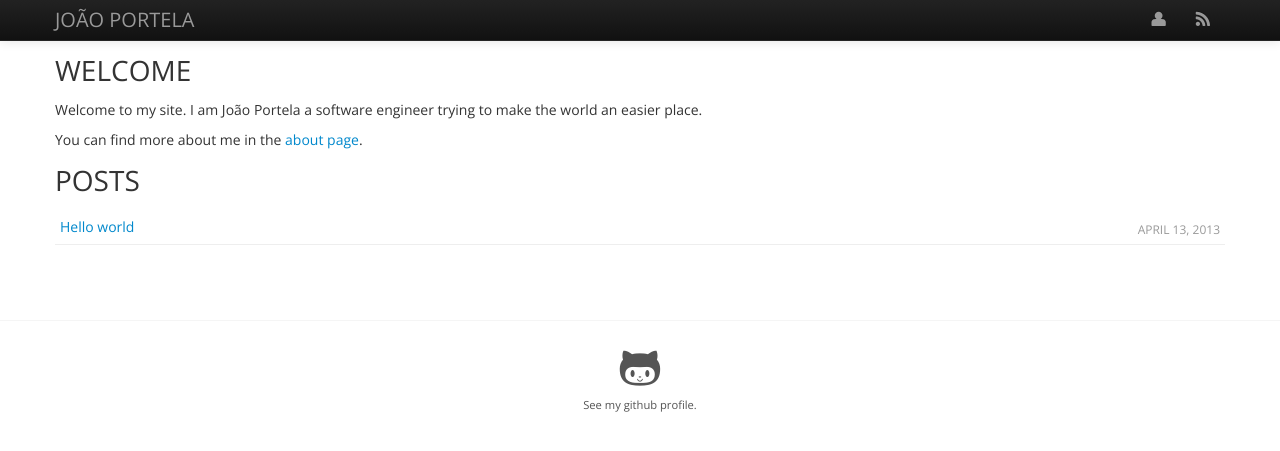
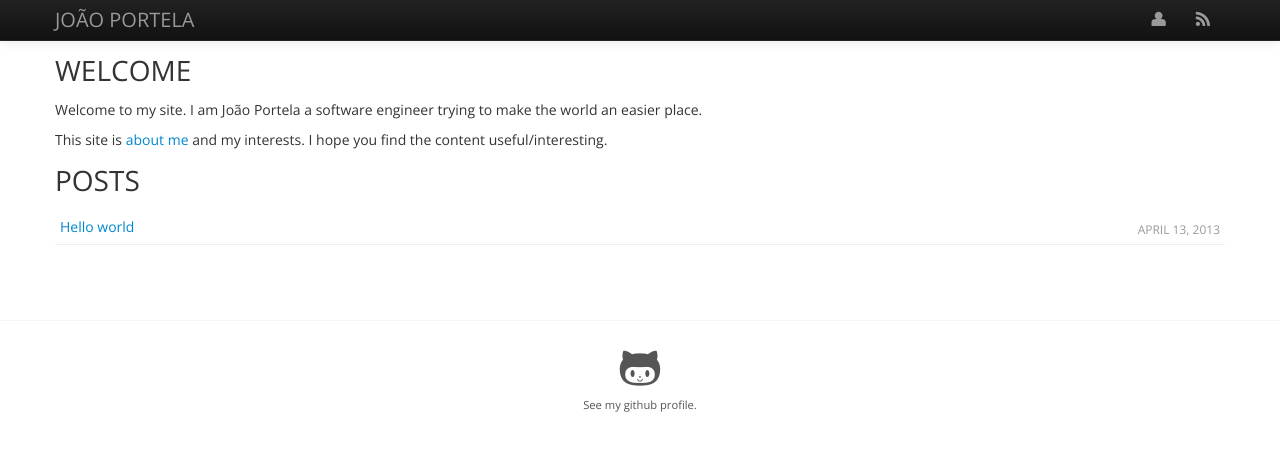
Before and after one commit to joaoportela/joaoportela.github.io, a Jekyll site: the page built from index.html, in a window 1280 px wide. Shown: the top 451 px of the page. Built offline with Jekyll 4.4.1, drawn with Linux system fonts in a browser that asks for light colours; Markdown is read by kramdown in place of the engine named in the settings.

Commit message:
Changes index page presentation text.
Changes presentation text in index page to sound less strange.
Adds missing period in hello world post.

```diff
--- a/index.html
+++ b/index.html
@@ -10,7 +10,8 @@ title: "Posts"
   world an easier place.
   </p>
   <p>
-  You can find more about me in the <a href="/about">about page</a>.
+  This site is <a href="/about">about me</a> and my interests. I hope you find
+  the content useful/interesting.
   </p>
   <h1 class="thin">POSTS</h1>
   <ul class="listing">
```
Also changed, not shown: other parts of index.html (+1 -1 lines), _posts/2013-04-13-hello-world.md (+1 -1 lines).
